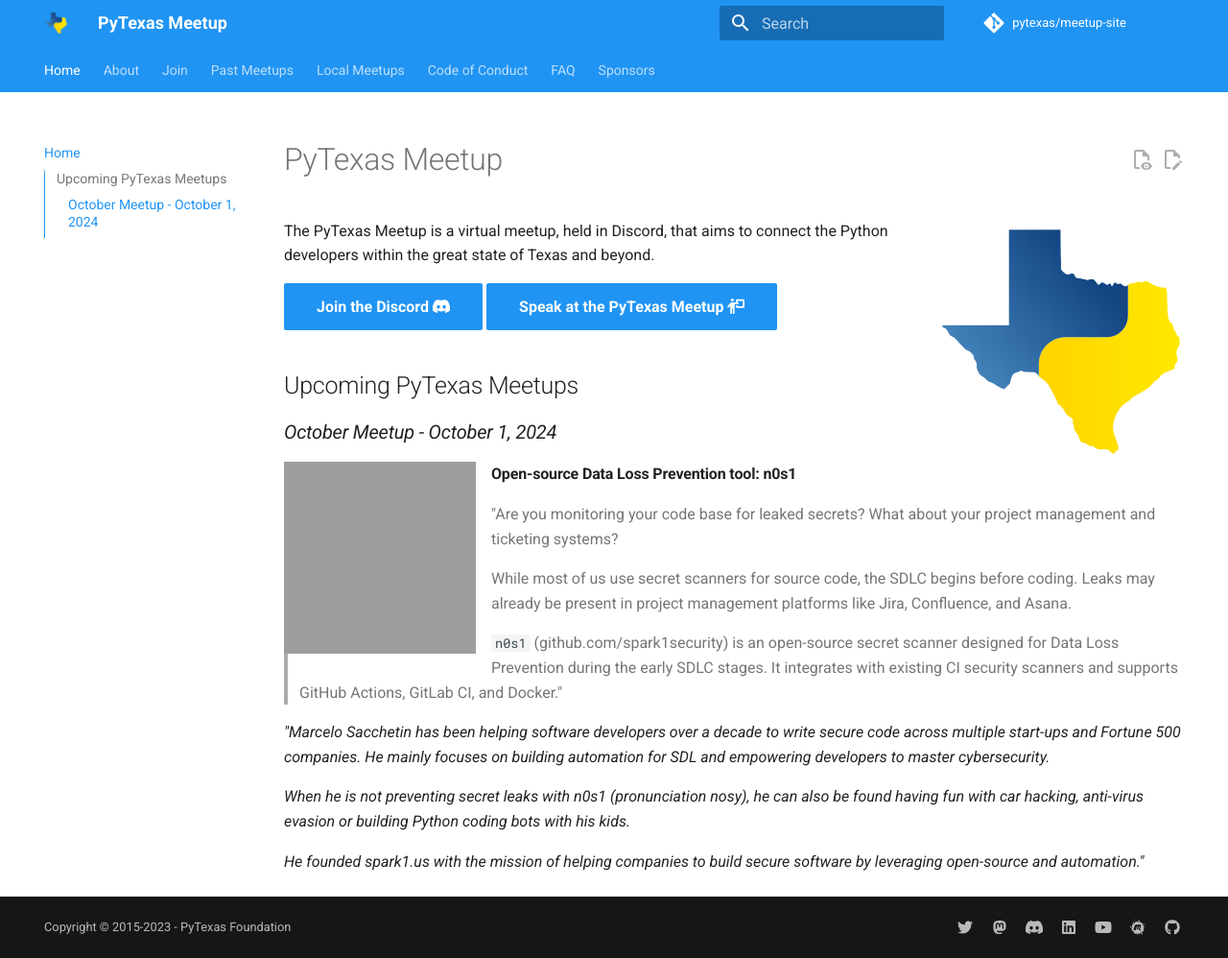
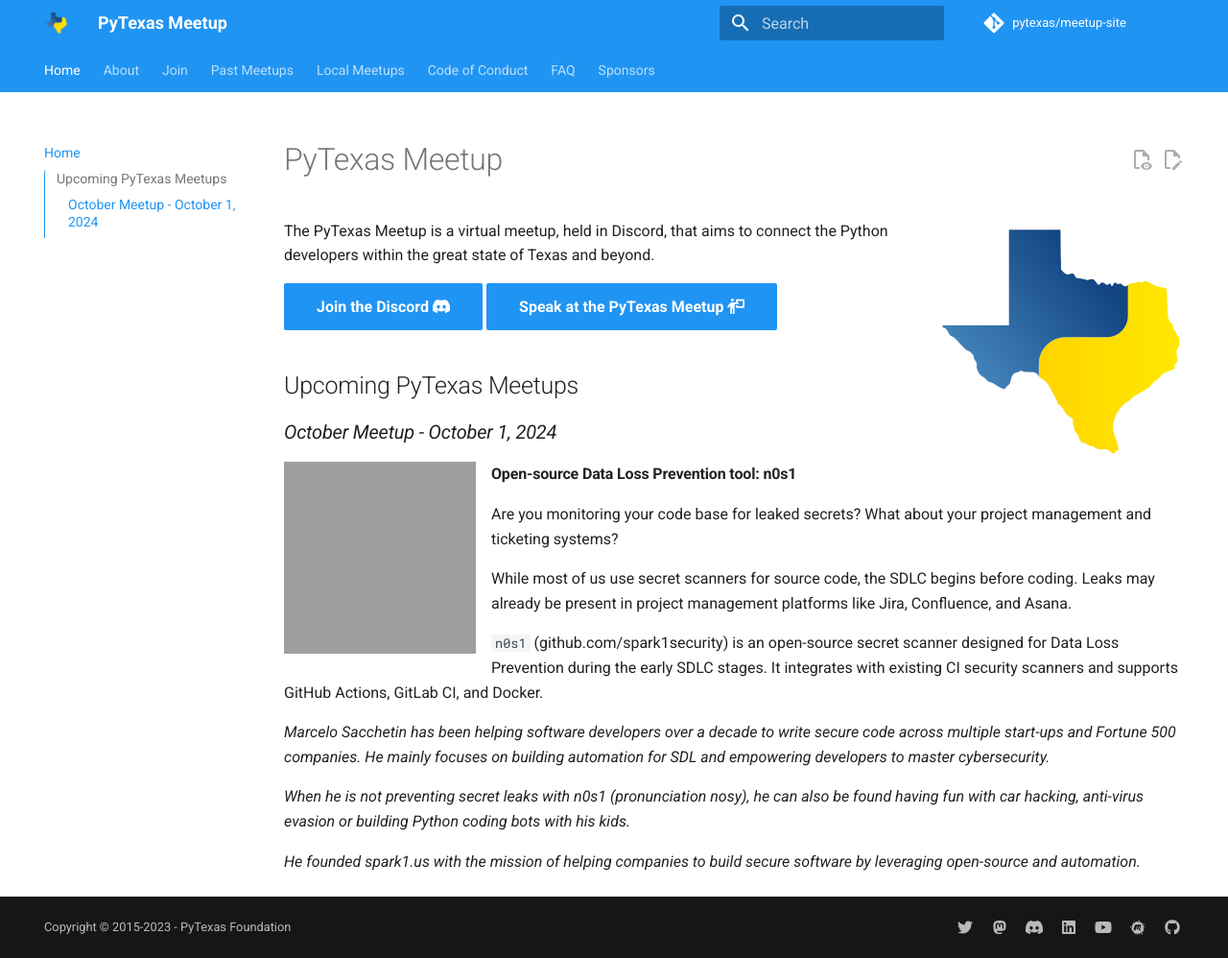
Before and after one commit to pytexas/meetup, an MkDocs documentation site: the page built from docs/index.md, in a window 1280 px wide and 998 px high. Shown: the whole window at 96% size. Built offline with MkDocs 1.6.1 and Material for MkDocs 9.7.7, drawn with Linux system fonts in a browser that asks for light colours; comment, search, counter and statistics services are not loaded; grey boxes are pictures that could not be loaded.

Commit message:
Tweaking for readability

```diff
--- a/docs/index.md
+++ b/docs/index.md
@@ -18,14 +18,14 @@
 
 #### Open-source Data Loss Prevention tool: n0s1
 
-> "Are you monitoring your code base for leaked secrets? What about your project management and ticketing systems?
->
-> While most of us use secret scanners for source code, the SDLC begins before coding. Leaks may already be present in project management platforms like Jira, Confluence, and Asana.
->
-> `n0s1` (github.com/spark1security) is an open-source secret scanner designed for Data Loss Prevention during the early SDLC stages. It integrates with existing CI security scanners and supports GitHub Actions, GitLab CI, and Docker."
+Are you monitoring your code base for leaked secrets? What about your project management and ticketing systems?
 
-*"Marcelo Sacchetin has been helping software developers over a decade to write secure code across multiple start-ups and Fortune 500 companies. He mainly focuses on building automation for SDL and empowering developers to master cybersecurity.*
+While most of us use secret scanners for source code, the SDLC begins before coding. Leaks may already be present in project management platforms like Jira, Confluence, and Asana.
+
+`n0s1` (github.com/spark1security) is an open-source secret scanner designed for Data Loss Prevention during the early SDLC stages. It integrates with existing CI security scanners and supports GitHub Actions, GitLab CI, and Docker.
+
+*Marcelo Sacchetin has been helping software developers over a decade to write secure code across multiple start-ups and Fortune 500 companies. He mainly focuses on building automation for SDL and empowering developers to master cybersecurity.*
 
 *When he is not preventing secret leaks with n0s1 (pronunciation nosy), he can also be found having fun with car hacking, anti-virus evasion or building Python coding bots with his kids.*
 
-*He founded spark1.us with the mission of helping companies to build secure software by leveraging open-source and automation."*
+*He founded spark1.us with the mission of helping companies to build secure software by leveraging open-source and automation.*
```
